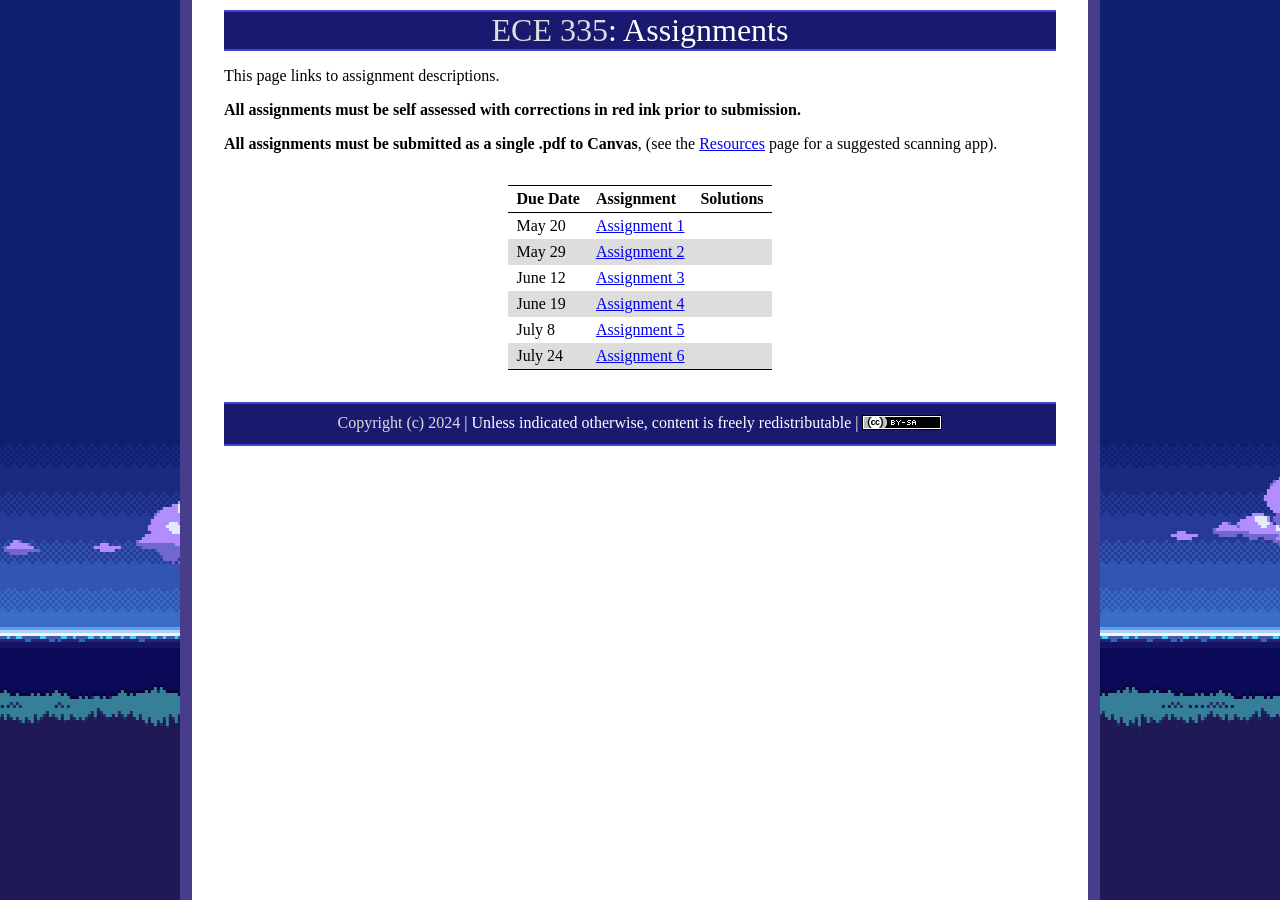
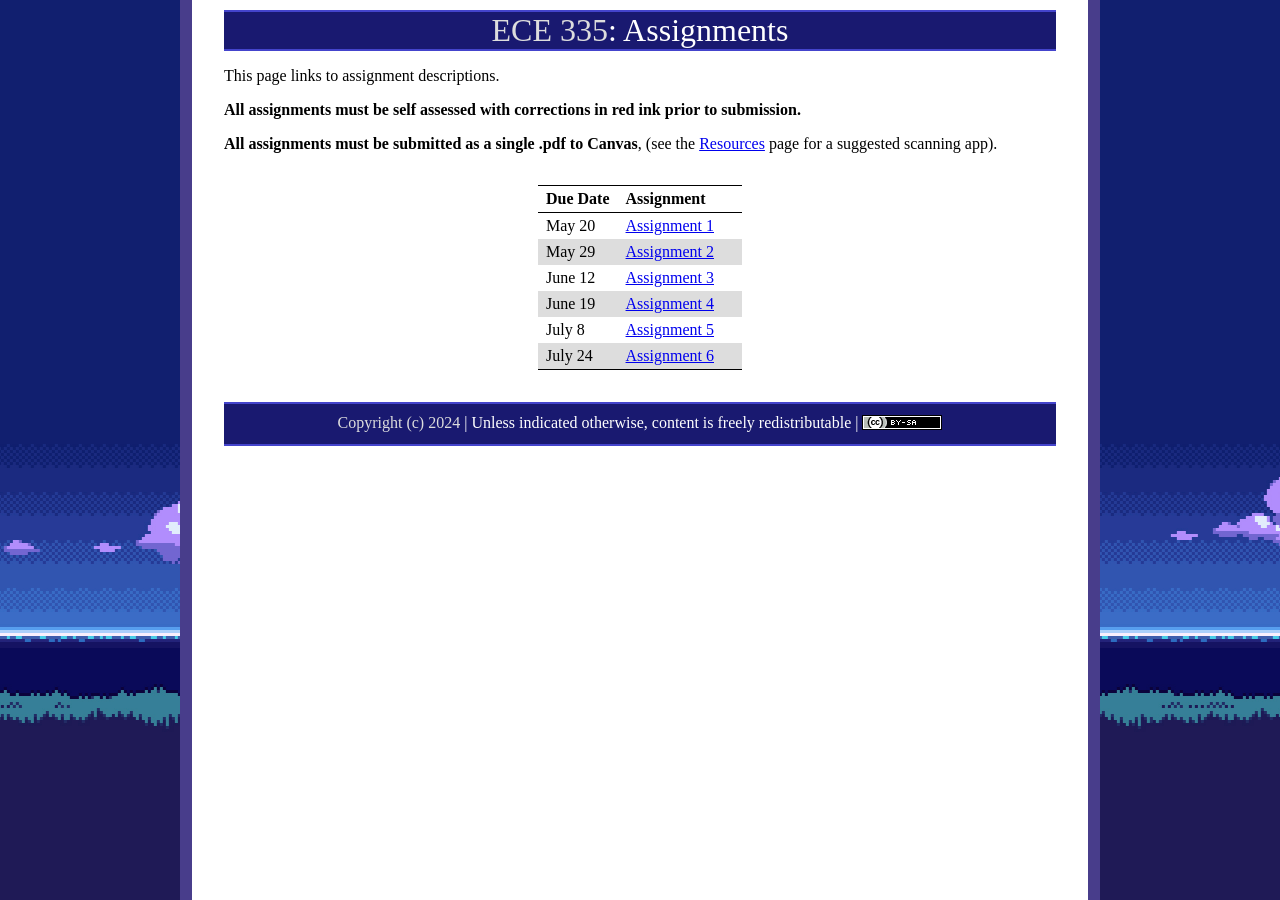
Before and after one commit to ycpcs/ece335-summer2024, a Jekyll site: the page built from assign/index.md, in a window 1280 px wide. Built offline with Jekyll 4.4.1, drawn with Linux system fonts in a browser that asks for light colours.

Commit message:
update assign index
update assign index

```diff
--- a/assign/index.md
+++ b/assign/index.md
@@ -9,11 +9,11 @@ This page links to assignment descriptions.
 
 **All assignments must be submitted as a single .pdf to Canvas**, (see the [Resources](../resources.html) page for a suggested scanning app).
 
-> Due Date |                Assignment                                | Solutions                                               |
-> -------- | -------------------------------------------------------- | ------------------------------------------------------- |
-> May 20    | [Assignment 1](../assign/assign01.html)                  |  |
-> May 29    | [Assignment 2](../assign/assign02.html)                  |  |
-> June 12   | [Assignment 3](../assign/assign03.html)                  |  |
-> June 19   | [Assignment 4](../assign/assign04.html)                  |  |
-> July 8    | [Assignment 5](../assign/assign05.html)                  |  |
-> July 24   | [Assignment 6](../assign/assign06.html)                  |  |
+> Due Date |                Assignment                                |                                              |
+> -------- | -------------------------------------------------------- |
+> May 20    | [Assignment 1](../assign/assign01.html)                 |
+> May 29    | [Assignment 2](../assign/assign02.html)                 |
+> June 12   | [Assignment 3](../assign/assign03.html)                 |
+> June 19   | [Assignment 4](../assign/assign04.html)                 |
+> July 8    | [Assignment 5](../assign/assign05.html)                 |
+> July 24   | [Assignment 6](../assign/assign06.html)                 |
```
